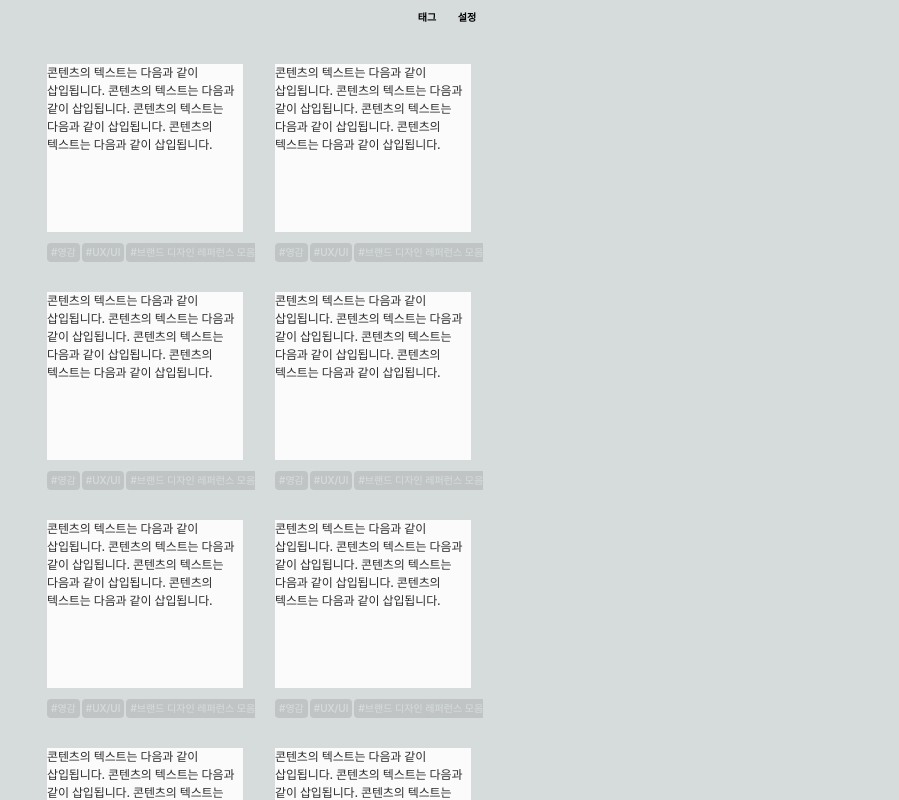
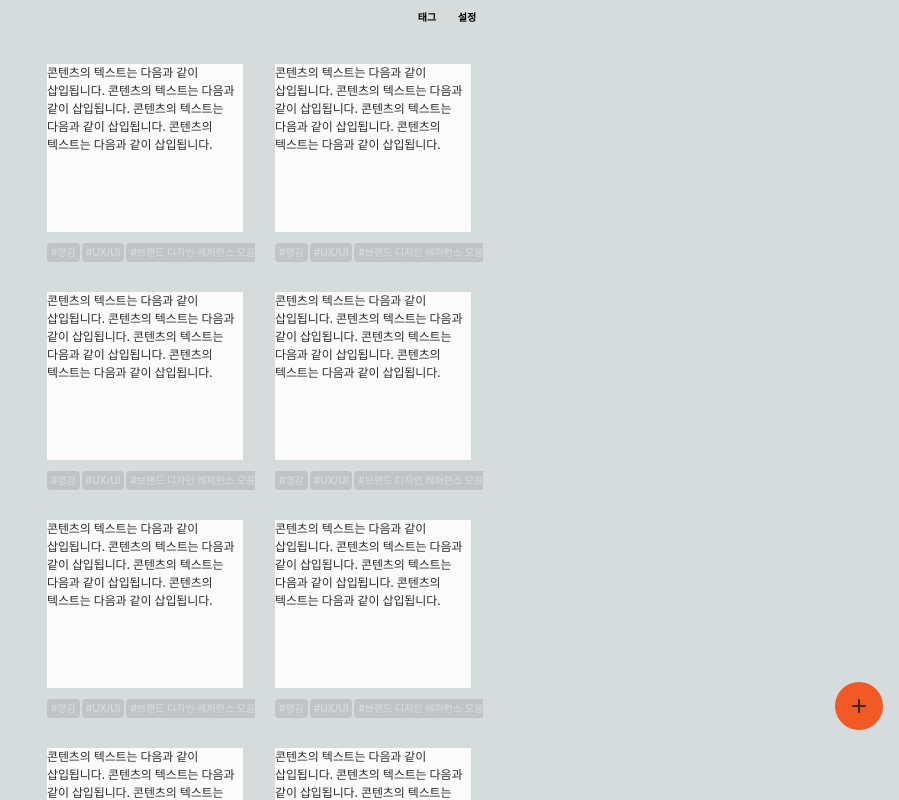
Before and after one commit to depromeet/ygtang-client, a Next.js app: page / in a window 1280 px wide. Shown: the top 800 px of the page, without its empty margins (381-1280 px from the left). Built offline with nearby package versions, Linux system fonts and the light colour scheme; a web font is replaced by a local one.

Commit message:
feat: Floating 버튼 개발 및 애니메이션 적용

```diff
--- /dev/null
+++ b/src/components/home/AppendButton.tsx
@@ -0,0 +1,88 @@
+import { css, Theme } from '@emotion/react';
+import { motion, Variants } from 'framer-motion';
+
+import { PlusIcon } from '~/components/common/icons';
+import PortalWrapper from '~/components/common/PortalWrapper';
+import { defaultEasing, defaultFadeInVariants } from '~/constants/motions';
+import useToggle from '~/hooks/common/useToggle';
+
+export default function AppendButton() {
+  const [isShowing, toggleIsShowing] = useToggle(false);
+
+  return (
+    <>
+      <motion.button
+        css={buttonCss}
+        onClick={toggleIsShowing}
+        variants={buttonRotateVariants}
+        initial="initial"
+        animate={isShowing ? 'true' : 'false'}
+        whileTap={{ scale: 0.9 }}
+      >
+        <PlusIcon />
+      </motion.button>
+
+      <PortalWrapper isShowing={isShowing}>
+        <motion.div
+          key="asdf"
+          css={backdropCss}
+          variants={defaultFadeInVariants}
+          initial="initial"
+          animate="animate"
+          exit="exit"
+        ></motion.div>
+      </PortalWrapper>
+    </>
+  );
+}
+
+const buttonCss = (theme: Theme) => css`
+  position: fixed;
+  right: 16px;
+  bottom: 70px;
+
+  display: flex;
+  justify-content: center;
+  align-items: center;
+  width: 48px;
+  height: 48px;
+  background-color: ${theme.color.primary};
+  border-radius: 50%;
+  color: ${theme.color.gray06};
+  z-index: 9999;
+`;
+
+const backdropCss = (theme: Theme) => css`
+  position: fixed;
+  top: 0;
+  left: 0;
+  width: 100vw;
+  height: 100vh;
+  background-color: ${theme.color.dim03};
+  z-index: 1000;
+`;
+
+const buttonRotateVariants: Variants = {
+  initial: {
+    opacity: 0,
+    y: 30,
+    transition: { duration: 0.3, ease: defaultEasing },
+  },
+  false: {
+    opacity: 1,
+    y: 0,
+    rotateZ: '0deg',
+    transition: { duration: 0.3, ease: defaultEasing },
+  },
+  true: {
+    opacity: 1,
+    y: 0,
+    rotateZ: '135deg',
+    transition: { duration: 0.3, ease: defaultEasing },
+  },
+  exit: {
+    opacity: 0,
+    y: 30,
+    transition: { duration: 0.3, ease: defaultEasing },
+  },
+};
--- a/src/constants/motions.ts
+++ b/src/constants/motions.ts
@@ -1,6 +1,6 @@
 import { Variants } from 'framer-motion';
 
-const defaultEasing = [0.6, -0.05, 0.01, 0.99];
+export const defaultEasing = [0.6, -0.05, 0.01, 0.99];
 
 export const staggerOne: Variants = {
   animate: { transition: { staggerChildren: 0.1 } },
@@ -8,6 +8,24 @@ export const staggerOne: Variants = {
 
 export const staggerHalf: Variants = {
   animate: { transition: { staggerChildren: 0.05 } },
+};
+
+export const defaultFadeInVariants: Variants = {
+  initial: {
+    opacity: 0,
+    transition: { duration: 0.3, ease: defaultEasing },
+    willChange: 'opacity',
+  },
+  animate: {
+    opacity: 1,
+    transition: { duration: 0.3, ease: defaultEasing },
+    willChange: 'opacity',
+  },
+  exit: {
+    opacity: 0,
+    transition: { duration: 0.3, ease: defaultEasing },
+    willChange: 'opacity',
+  },
 };
 
 export const defaultFadeInUpVariants: Variants = {
--- a/src/pages/index.tsx
+++ b/src/pages/index.tsx
@@ -1,3 +1,4 @@
+import AppendButton from '~/components/home/AppendButton';
 import ContentHeader from '~/components/home/ContentHeader';
 import ContentView from '~/components/home/ContentView';
 
@@ -6,6 +7,7 @@ export default function Root() {
     <article>
       <ContentHeader />
       <ContentView />
+      <AppendButton />
     </article>
   );
 }
```
